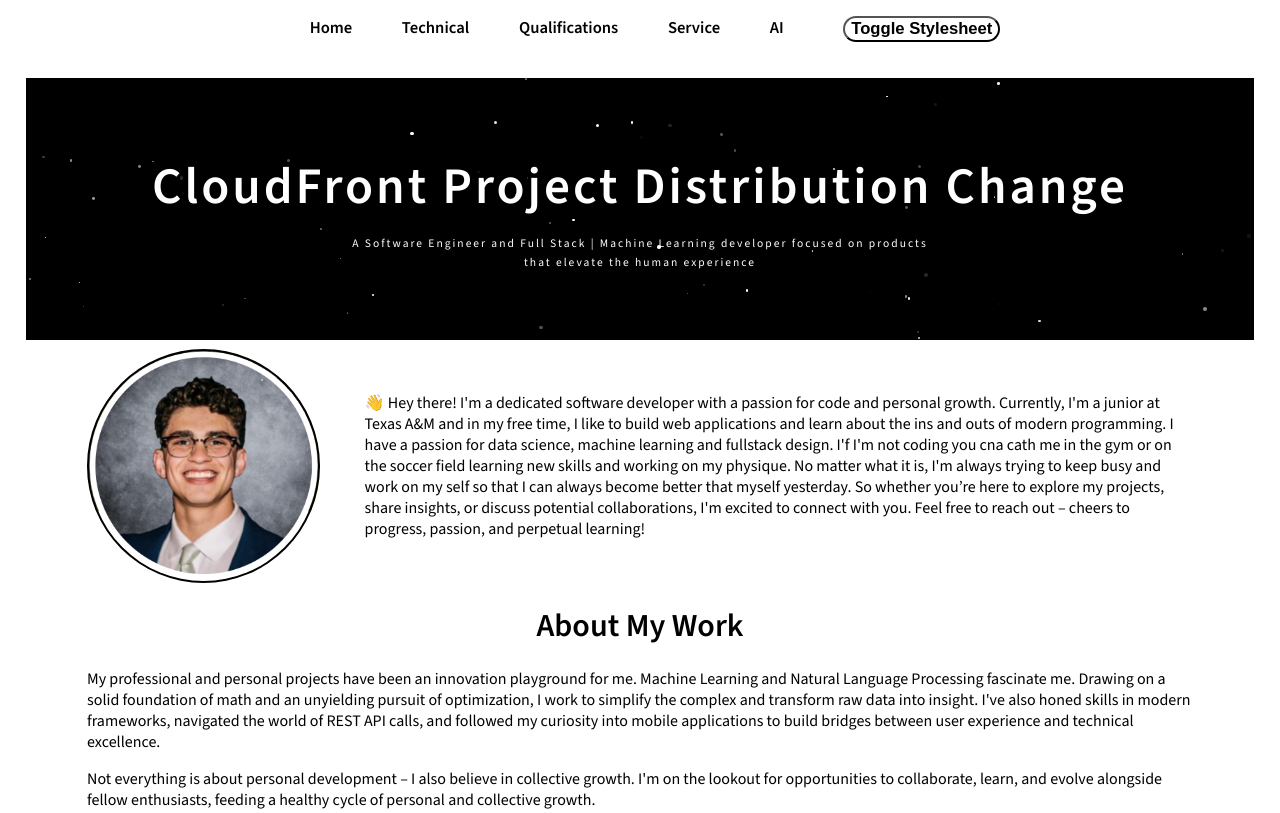
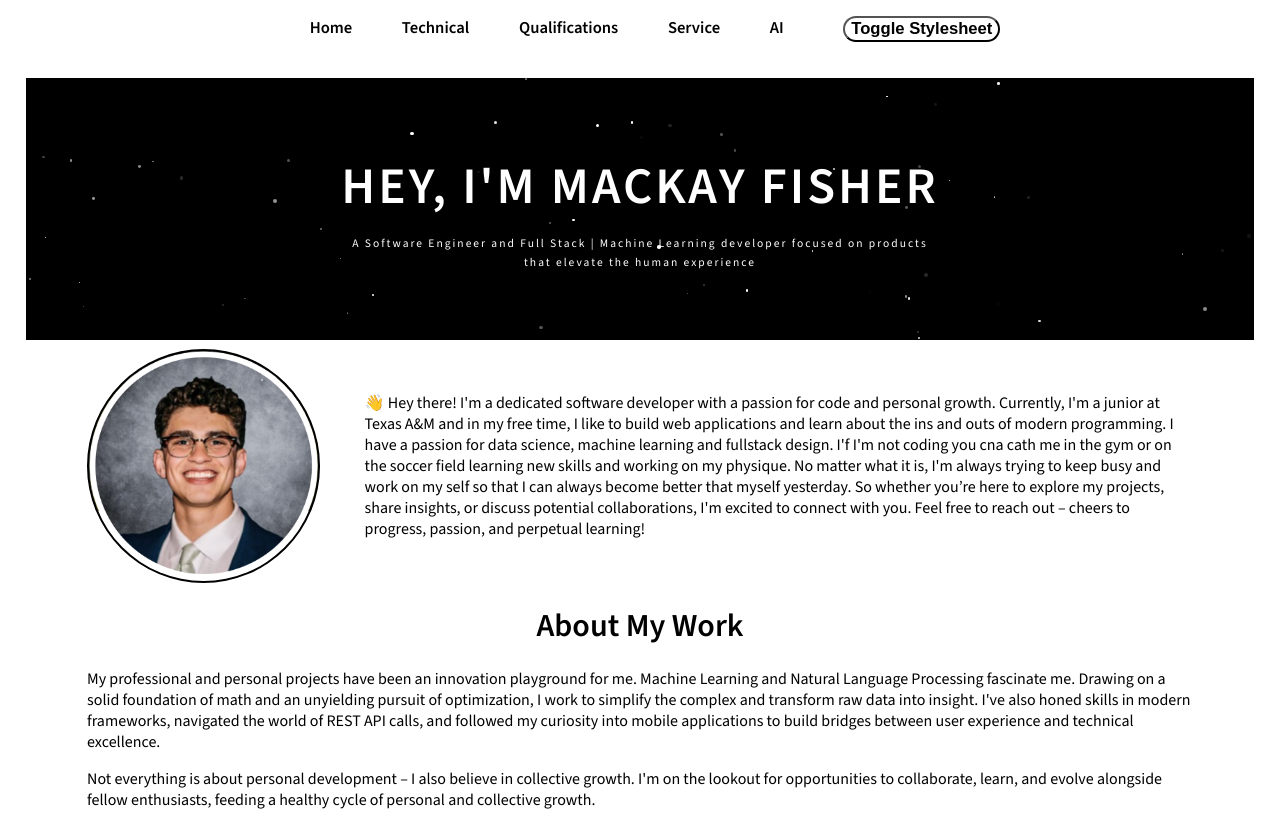
Before and after one commit to Mackay-Fisher/Cloud5-Update, a plain HTML site: page index.html in a window 1280 px wide. Shown: the top 813 px of the page. Drawn offline with nearby package versions, Linux system fonts and the light colour scheme; a web font is replaced by a local one.

Commit message:
Reset for demo video

```diff
--- a/index.html
+++ b/index.html
@@ -17,8 +17,8 @@
 
             <div class="intro">
                 <div class="header">
-                    <!-- <h1>HEY, I'M MACKAY FISHER</h1> -->
-                     <h1>CloudFront Project Distribution Change</h1>
+                    <h1>HEY, I'M MACKAY FISHER</h1>
+<!--                      <h1>CloudFront Project Distribution Change</h1> -->
                 </div>
                 <div class="tagline">
                     <p>A Software Engineer and Full Stack | Machine Learning developer focused on products that elevate the human experience</p>
```
